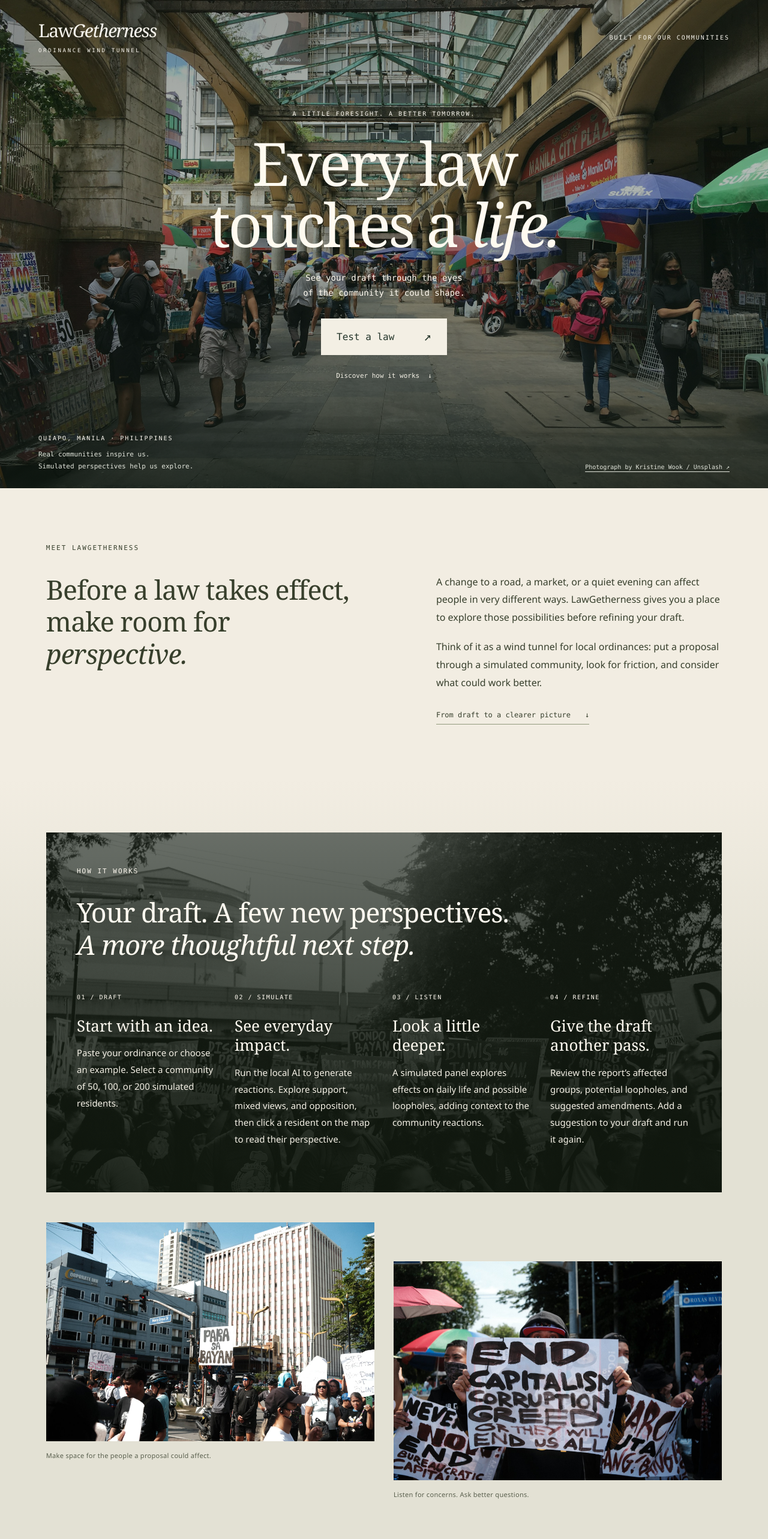
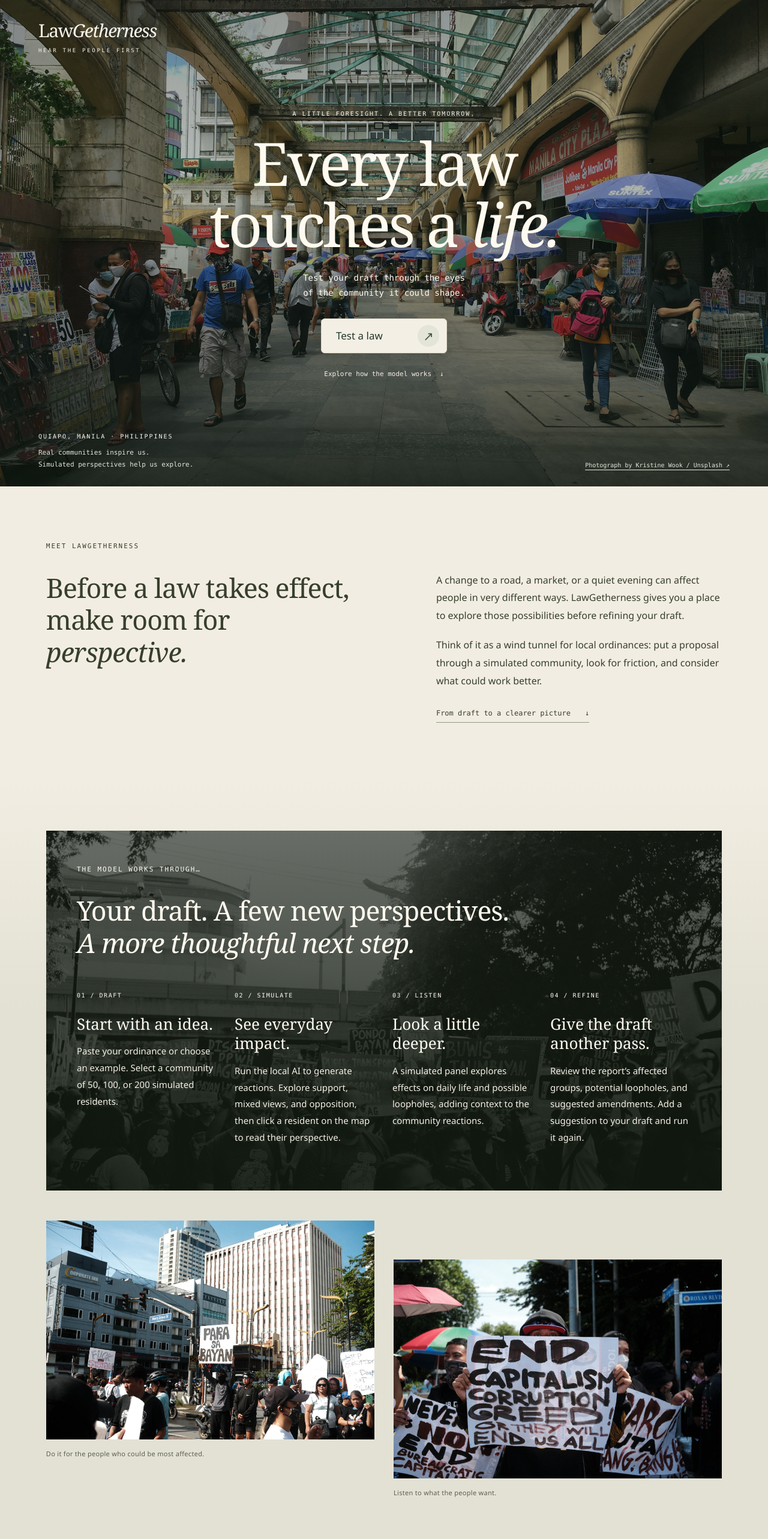
Before and after one commit to domnclp/LawGetherness, a React (Vite) app: page / in a window 1280 px wide. Shown: the top 2566 px of the page at 60% size. Built offline with nearby package versions, Linux system fonts and the light colour scheme.

Commit message:
ui: update landing copy and Choco Mallows team

```diff
--- a/src/Site.jsx
+++ b/src/Site.jsx
@@ -22,15 +22,14 @@ export default function Site() {
     <img className="landing-photo" src="/images/quiapo-manila.jpg" alt="People walking among market stalls in Quiapo, Manila" fetchPriority="high" />
     <div className="landing-shade" />
     <header className="landing-header">
-      <a className="landing-brand" href="#welcome" aria-label="LawGetherness home">Law<span>Getherness</span><small>ORDINANCE WIND TUNNEL</small></a>
-      <span className="landing-location">BUILT FOR OUR COMMUNITIES</span>
+      <a className="landing-brand" href="#welcome" aria-label="LawGetherness home">Law<span>Getherness</span><small>HEAR THE PEOPLE FIRST</small></a>
     </header>
     <main className="landing-main">
       <p className="landing-eyebrow">A LITTLE FORESIGHT. A BETTER TOMORROW.</p>
       <h1>Every law<br />touches a <em>life.</em></h1>
-      <p className="landing-description">See your draft through the eyes<br />of the community it could shape.</p>
+      <p className="landing-description">Test your draft through the eyes<br />of the community it could shape.</p>
       <a className="landing-cta" href="#workspace">Test a law <span aria-hidden="true">↗</span></a>
-      <a className="landing-scroll" href="#about">Discover how it works <span aria-hidden="true">↓</span></a>
+      <a className="landing-scroll" href="#how-it-works">Explore how the model works <span aria-hidden="true">↓</span></a>
     </main>
     <footer className="landing-footer">
       <div><span className="landing-coordinate">QUIAPO, MANILA · PHILIPPINES</span><p>Real communities inspire us.<br />Simulated perspectives help us explore.</p></div>
@@ -48,7 +47,7 @@ export default function Site() {
       <div className="landing-photo-story">
       <img className="landing-story-photo" src="/images/DSCF0102.jpg" alt="Black-and-white photograph of people marching with public-policy protest signs" width="1920" height="1280" loading="lazy" decoding="async" />
       <div className="landing-story-content">
-      <p className="landing-kicker">HOW IT WORKS</p>
+      <p className="landing-kicker">THE MODEL WORKS THROUGH…</p>
       <h2 id="process-title">Your draft. A few new perspectives.<br /><em>A more thoughtful next step.</em></h2>
       <ol className="landing-steps">
         <li><span className="landing-step-number">01 / DRAFT</span><h3>Start with an idea.</h3><p>Paste your ordinance or choose an example. Select a community of 50, 100, or 200 simulated residents.</p></li>
@@ -59,15 +58,15 @@ export default function Site() {
       </div>
       </div>
       <div className="landing-photo-pair">
-        <figure className="landing-documentary"><img src="/images/DSCF0279.jpg" alt="People gathered on a Manila street, with a central placard reading Para sa Bayan" width="1920" height="1280" loading="lazy" decoding="async" /><figcaption>Make space for the people a proposal could affect.</figcaption></figure>
-        <figure className="landing-documentary"><img src="/images/DSCF0312.jpg" alt="A demonstrator holding a handwritten sign about capitalism, corruption, and greed" width="1920" height="1280" loading="lazy" decoding="async" /><figcaption>Listen for concerns. Ask better questions.</figcaption></figure>
+        <figure className="landing-documentary"><img src="/images/DSCF0279.jpg" alt="People gathered on a Manila street, with a central placard reading Para sa Bayan" width="1920" height="1280" loading="lazy" decoding="async" /><figcaption>Do it for the people who could be most affected.</figcaption></figure>
+        <figure className="landing-documentary"><img src="/images/DSCF0312.jpg" alt="A demonstrator holding a handwritten sign about capitalism, corruption, and greed" width="1920" height="1280" loading="lazy" decoding="async" /><figcaption>Listen to what the people want.</figcaption></figure>
       </div>
     </section>
     <section className="landing-ai landing-section" id="local-ai" aria-labelledby="ai-title">
       <p className="landing-kicker">POWERED BY LOCAL AI</p>
       <div className="landing-editorial-grid">
         <h2 id="ai-title">A place to explore.<br /><em>Powered on your machine.</em></h2>
-        <div className="landing-prose"><p>The simulation uses Ollama to run a language model locally. Start Ollama with the project’s gemma3:4b model installed before running a simulation; the workspace checks whether it is ready.</p><p>Once the app and model are set up, inference can run without an internet connection. Your draft is processed by the configured local Ollama service.</p><p className="landing-ai-note">These are AI-generated perspectives from fictional residents, not real survey responses or legal validation. Use them to raise questions and support conversations with your actual community.</p></div>
+        <div className="landing-prose"><p>Explore how different people might react to your draft with AI that runs on your computer.</p><p>To get started, open Ollama with the gemma3:4b model installed. Ollama is the app that runs the AI. LawGetherness checks that it is ready before you begin. After setup, you can run simulations without an internet connection.</p><p className="landing-ai-note">The residents are fictional and their responses are created by AI. Use their views to spot possible problems and start conversations with your community. They do not replace a real survey or legal advice.</p></div>
       </div>
       <div className="landing-photo-story landing-closing-photo">
         <img className="landing-story-photo" src="/images/DSCF0313.jpg" alt="People standing beneath palm trees behind a large handwritten banner questioning public service and hardship" width="1920" height="1280" loading="lazy" decoding="async" />
@@ -79,7 +78,15 @@ export default function Site() {
       <p className="landing-kicker">ABOUT US</p>
       <div className="landing-editorial-grid">
         <h2 id="about-us-title">Better decisions begin<br />with <em>more voices.</em></h2>
-        <div className="landing-prose"><p>LawGetherness is a local AI workspace for thinking through how an ordinance might affect everyday life.</p><p>This page is a starting point for our story, team, and community work. More about the people behind the project will be added here.</p><a className="landing-text-link" href="#workspace">Test a law <span aria-hidden="true">↗</span></a></div>
+        <div className="landing-prose">
+          <h3 className="landing-team-name">Choco Mallows</h3>
+          <p>We’re the team behind LawGetherness, a local AI workspace for thinking through how an ordinance might affect everyday life.</p>
+          <ul className="landing-team-members" aria-label="Choco Mallows team">
+            <li><span>Zyrene Tapayan</span><a href="https://www.linkedin.com/in/zyrene-t-335068333" target="_blank" rel="noopener noreferrer" aria-label="Zyrene Tapayan on LinkedIn (opens in a new tab)">LinkedIn <span aria-hidden="true">↗</span></a></li>
+            <li><span>Angel Dominic Lopez</span><a href="https://www.linkedin.com/in/angel-dominic-lopez-1499b5302/" target="_blank" rel="noopener noreferrer" aria-label="Angel Dominic Lopez on LinkedIn (opens in a new tab)">LinkedIn <span aria-hidden="true">↗</span></a></li>
+          </ul>
+          <a className="landing-text-link" href="#workspace">Test a law <span aria-hidden="true">↗</span></a>
+        </div>
       </div>
     </section>
   </div>
--- a/src/site.css
+++ b/src/site.css
@@ -14,9 +14,11 @@ body:has(.landing-page) { padding:0; background:#242722; }
 .landing-main h1 { font-family:Georgia, 'Times New Roman', serif; font-size:clamp(64px, 7.8vw, 118px); font-weight:400; letter-spacing:-4px; line-height:1.02; margin:0; color:#fffaf0; text-shadow:0 2px 24px #0003; }
 .landing-main h1 em { font-weight:400; }
 .landing-description { font:14px/1.8 Consolas, monospace; margin:26px 0 30px; color:#fffaf0; }
-.landing-cta { display:inline-flex; align-items:center; justify-content:space-between; gap:48px; min-width:210px; padding:19px 25px; font-size:16px; background:#f3efe4; color:#25362b; border:1px solid #f3efe4; transition:background .2s, transform .2s; }
-.landing-cta span { font-size:21px; line-height:1; }
-.landing-cta:hover { background:#fff; transform:translateY(-3px); }
+.landing-cta { display:inline-flex; align-items:center; justify-content:space-between; gap:30px; min-width:210px; min-height:58px; padding:10px 12px 10px 24px; border-radius:6px; font:500 17px/1.4 'Segoe UI', Arial, sans-serif; background:#f3efe4; color:#25362b; border:1px solid #dcd7c6; box-shadow:0 5px 18px #10181020; text-decoration:none; transition:background .25s, transform .25s, box-shadow .25s; }
+.landing-cta span { display:grid; place-items:center; width:36px; height:36px; border-radius:50%; background:#e2e5d7; color:#48563c; font-size:21px; line-height:1; transition:background .25s, color .25s; }
+.landing-cta:hover { background:#fffaf0; transform:translateY(-2px); box-shadow:0 8px 22px #10181030; }
+.landing-cta:hover span { background:#48563c; color:#fffaf0; }
+.landing-cta:focus-visible { outline:2px solid #a7b58e; outline-offset:5px; }
 .landing-footer { margin:0 5vw; padding:22px 0 26px; border-top:1px solid #ffffff45; display:flex; align-items:flex-end; justify-content:space-between; gap:24px; }
 .landing-footer p { font-size:11px; line-height:1.8; margin:8px 0 0; color:#e3e6dc; }
 .landing-credit { font-size:10px; line-height:1.8; color:#e3e6dc; text-decoration:underline; text-underline-offset:4px; }
@@ -65,6 +67,12 @@ body:has(.landing-page) { padding:0; background:#242722; }
 .landing-ai { background:#34382d; color:#f2ede2; }
 .landing-about-us { background:#f2ede2; color:#373f2c; }
 .landing-about-us .landing-prose p { max-width:560px; }
+.landing-team-name { margin:0 0 16px; font:400 30px/1.2 Georgia, 'Times New Roman', serif; color:#373f2c; }
+.landing-team-members { list-style:none; padding:0; margin:26px 0; display:grid; gap:18px; }
+.landing-team-members li { display:flex; align-items:center; justify-content:space-between; flex-wrap:wrap; gap:8px 24px; font:500 16px/1.5 'Segoe UI', Arial, sans-serif; }
+.landing-team-members a { color:#53643c; font-size:13px; text-decoration:underline; text-underline-offset:4px; }
+.landing-team-members a:hover { color:#25362b; }
+.landing-team-members a:focus-visible { outline:2px solid #88976d; outline-offset:4px; }
 .landing-ai-note { border-top:1px solid #6c725d; padding-top:22px; color:#dadfcf; }
 .landing-closing { display:flex; align-items:center; justify-content:space-between; gap:32px; margin-top:65px; padding-top:45px; border-top:1px solid #6c725d; }
 .landing-closing>p { font:400 clamp(30px, 3.3vw, 46px)/1.2 Georgia, 'Times New Roman', serif; margin:0; }
```
